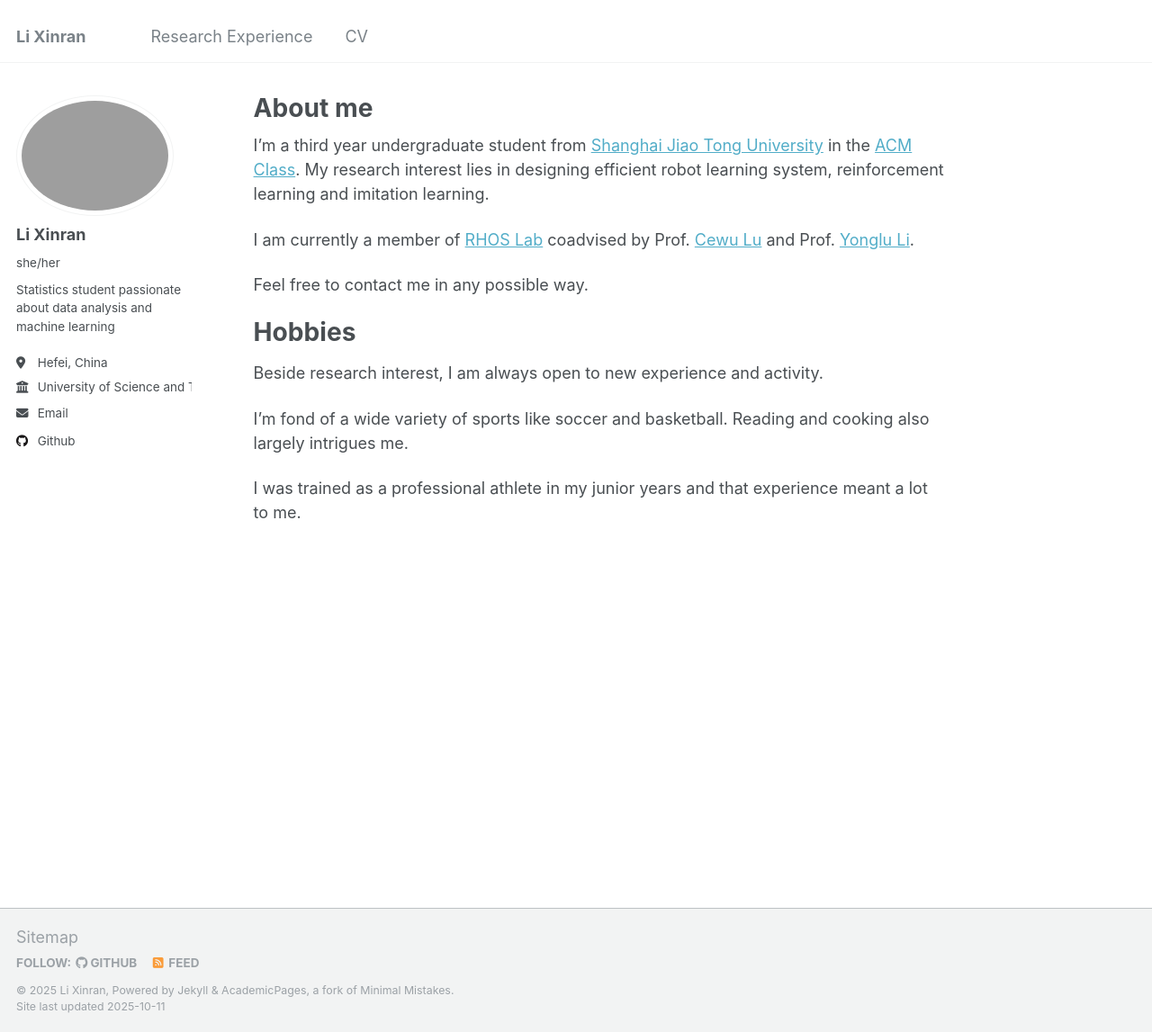
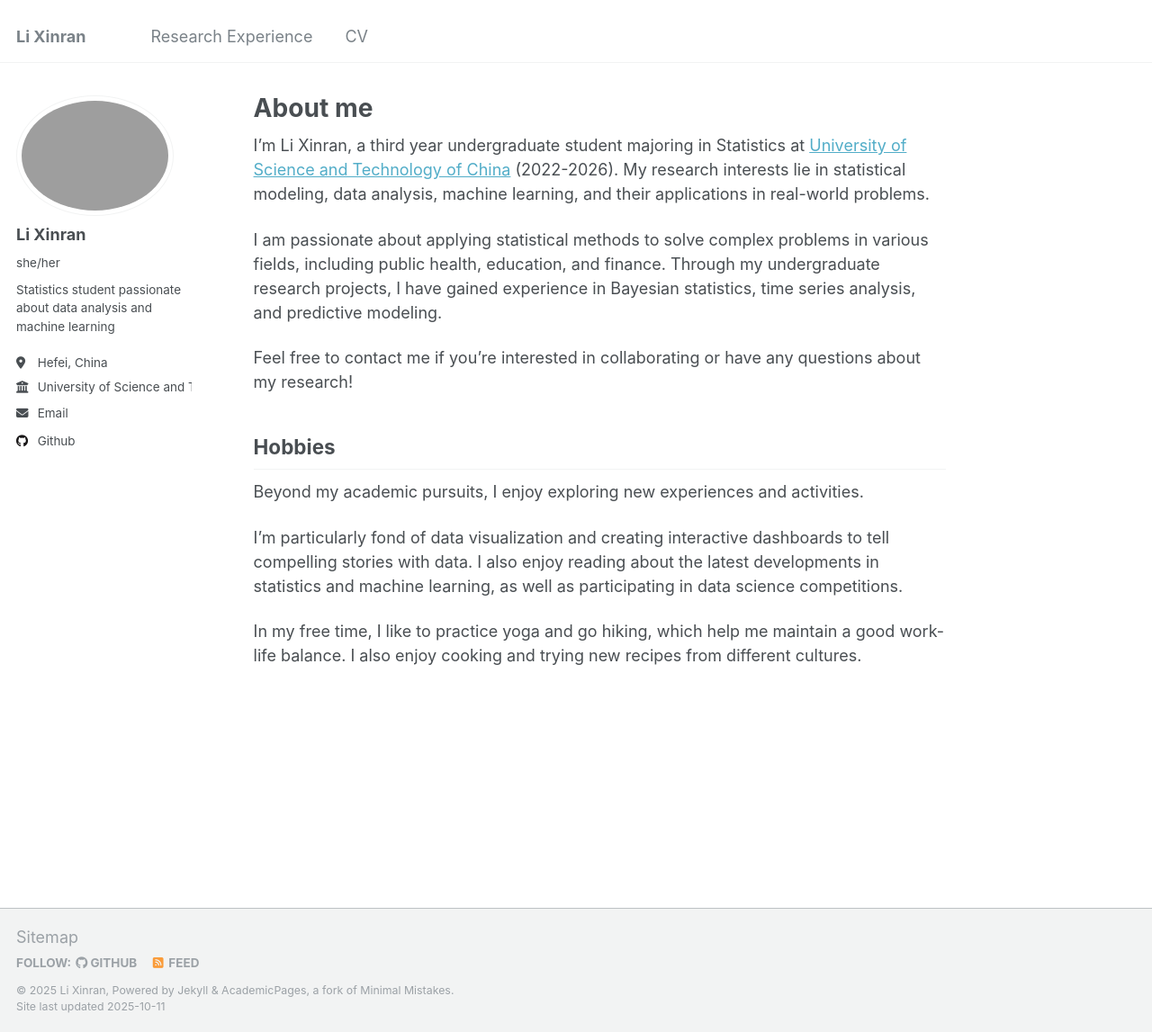
Before and after one commit to lixinran1523/lixinran1523.github.io, a Jekyll site: the page built from _pages/about.md, in a window 1280 px wide and 1147 px high. Shown: the whole window at 90% size. Built offline with Jekyll 4.4.1, drawn with Linux system fonts in a browser that asks for light colours.

Commit message:
Refactor single.html layout to enhance research experience display, adding duration, institution, supervisor, and type fields. Update about.md with new personal details, research interests, and hobbies for Li Xinran.

```diff
--- a/_layouts/single.html
+++ b/_layouts/single.html
@@ -34,7 +34,20 @@ layout: default
           <p class="page__date"><strong><i class="fa fa-fw fa-calendar" aria-hidden="true"></i> {{ site.data.ui-text[site.locale].date_label | default: "Published:" }}</strong> <time datetime="{{ page.modified | date: "%Y-%m-%d" }}">{{ page.modified | date: "%B %d, %Y" }}</time></p>
         {% endif %}
 
-        {% if page.collection == 'teaching' %}
+        {% if page.collection == 'research_experience' %}
+          <p class="page__meta">
+            <strong><i class="fa fa-fw fa-calendar" aria-hidden="true"></i> Duration:</strong> {{ page.duration | default: page.date | date: "%Y" }}
+            {% if page.venue %}
+              <br><strong><i class="fa fa-fw fa-map-marker" aria-hidden="true"></i> Institution:</strong> {{ page.venue }}
+            {% endif %}
+            {% if page.supervisor %}
+              <br><strong><i class="fa fa-fw fa-user" aria-hidden="true"></i> Supervisor:</strong> {{ page.supervisor }}
+            {% endif %}
+            {% if page.type %}
+              <br><strong><i class="fa fa-fw fa-tag" aria-hidden="true"></i> Type:</strong> {{ page.type }}
+            {% endif %}
+          </p>
+        {% elsif page.collection == 'teaching' %}
           <p> {{ page.type }}, <i>{{ page.venue }}</i>, {{ page.date | default: "1900-01-01" | date: "%Y" }} </p>
         {% elsif page.venue and page.date %}
           <p>Published in <i>{{ page.venue }}</i>, {{ page.date | default: "1900-01-01" | date: "%Y" }} </p>
@@ -47,7 +60,13 @@ layout: default
       <section class="page__content" itemprop="text">
         {{ content }}
 
-        {% if page.citation and page.paperurl and page.slidesurl %}
+        {% if page.collection == 'research_experience' and page.paperurl %}
+          <div style="margin-top: 30px; text-align: center;">
+            <a href="{{ page.paperurl }}" class="btn btn--success btn--large" style="font-size: 18px; padding: 15px 30px; font-weight: bold; display: inline-block;">
+              <i class="fa fa-file-pdf-o" aria-hidden="true"></i> View Paper
+            </a>
+          </div>
+        {% elsif page.citation and page.paperurl and page.slidesurl %}
           <p style="font-size: smaller">Recommended citation: {{ page.citation }}<br /><a href="{{ page.paperurl }}">Download Paper</a> | <a href="{{ page.slidesurl }}">Download Slides</a></p>
         {% elsif page.citation and page.paperurl %}
           <p style="font-size: smaller">Recommended citation: {{ page.citation }}<br /><a href="{{ page.paperurl }}">Download Paper</a></p>
--- a/_pages/about.md
+++ b/_pages/about.md
@@ -7,17 +7,16 @@ redirect_from:
   - /about.html
 ---
 
-I'm a third year undergraduate student from [Shanghai Jiao Tong University](https://www.sjtu.edu.cn/) in the [ACM Class](https://acm.sjtu.edu.cn/home). My research interest lies in designing efficient robot learning system, reinforcement learning and imitation learning.
+I'm Li Xinran, a third year undergraduate student majoring in Statistics at [University of Science and Technology of China](https://www.ustc.edu.cn/) (2022-2026). My research interests lie in statistical modeling, data analysis, machine learning, and their applications in real-world problems.
 
-I am currently a member of [RHOS Lab](https://mvig-rhos.com/) coadvised by Prof. [Cewu Lu](https://www.mvig.org/) and Prof. [Yonglu Li](https://dirtyharrylyl.github.io/).
+I am passionate about applying statistical methods to solve complex problems in various fields, including public health, education, and finance. Through my undergraduate research projects, I have gained experience in Bayesian statistics, time series analysis, and predictive modeling.
 
-Feel free to contact me in any possible way.
+Feel free to contact me if you're interested in collaborating or have any questions about my research!
 
-Hobbies
-===
+## Hobbies
 
-Beside research interest, I am always open to new experience and activity.
+Beyond my academic pursuits, I enjoy exploring new experiences and activities.
 
-I'm fond of a wide variety of sports like soccer and basketball. Reading and cooking also largely intrigues me.
+I'm particularly fond of data visualization and creating interactive dashboards to tell compelling stories with data. I also enjoy reading about the latest developments in statistics and machine learning, as well as participating in data science competitions.
 
-I was trained as a professional athlete in my junior years and that experience meant a lot to me.
+In my free time, I like to practice yoga and go hiking, which help me maintain a good work-life balance. I also enjoy cooking and trying new recipes from different cultures.
```
